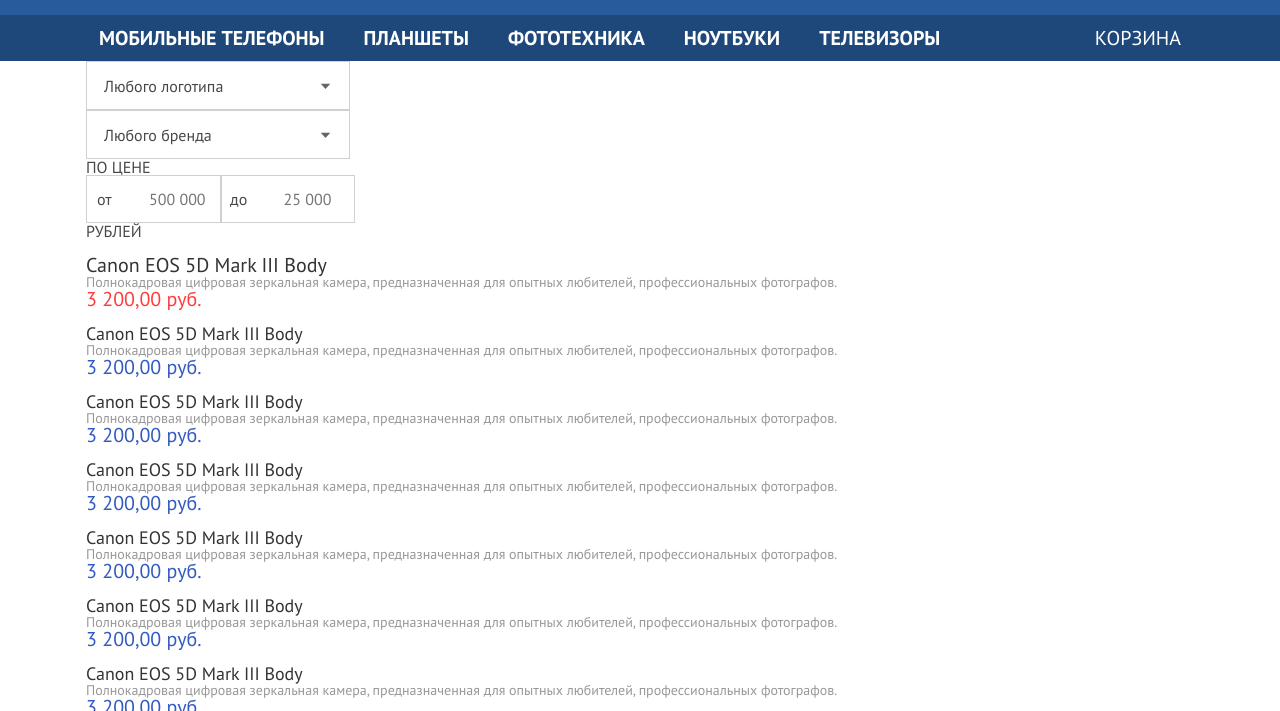
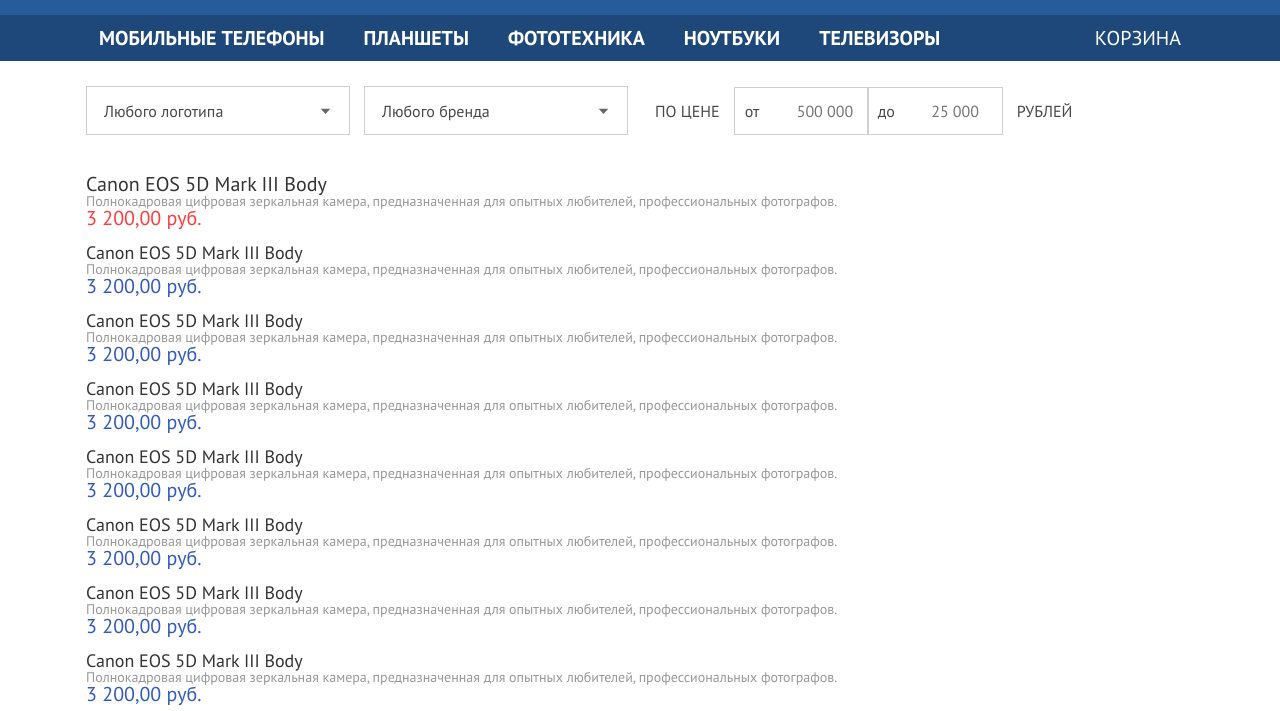
Before and after one commit to okyxxxf/test-task, a website: page index.html in a window 1280 px wide. Shown: the part 55-766 px from the top of the page. Drawn offline with Linux system fonts and the light colour scheme.

Commit message:
feat: create styles for filters layout

```diff
--- /dev/null
+++ b/scss/layouts/_filters.scss
@@ -0,0 +1,12 @@
+.filters {
+  display: flex;
+  gap: 14px;
+  padding: 25px 0 23px 0;
+}
+
+.filters__price {
+  display: flex;
+  align-items: center;
+  gap: 14px;
+  margin-left: 13px;
+}
--- a/scss/main.scss
+++ b/scss/main.scss
@@ -11,6 +11,7 @@
   'components/wrapper';
 
 @import
+  'layouts/filters',
   'layouts/header';
 
 @import
```
Also changed, not shown: index.css, 1 other file.
